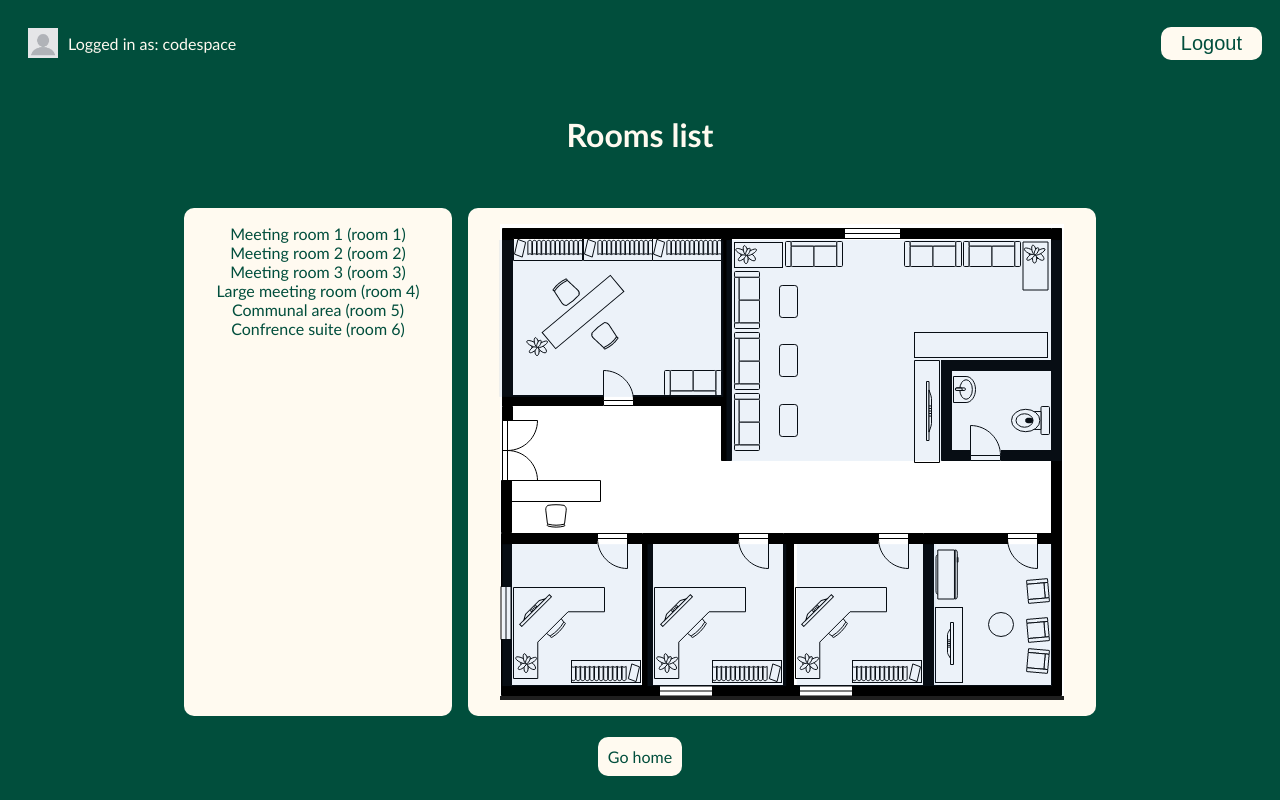
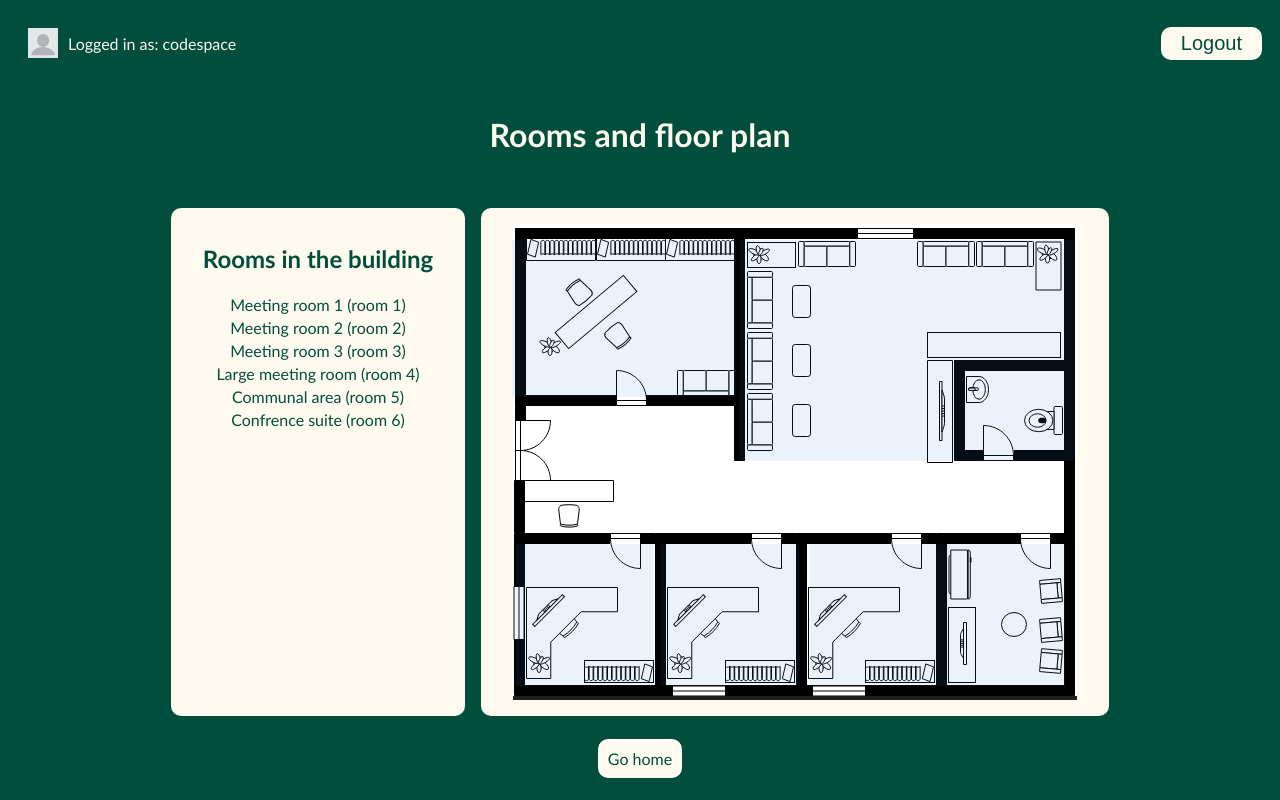
Before and after one commit to Erikabuckley/django-skills, a Django app: page /meetings/rooms in a window 1280 px wide. Run offline with Django 5.2, Linux system fonts and the light colour scheme; a user stored in the database is signed in; data comes from the database, SQL or seed files in the repository; both versions use the stored data as it was after the commit.

Commit message:
Split up files for consitencty

```diff
--- a/meeting_planner/templates/base.html
+++ b/meeting_planner/templates/base.html
@@ -5,10 +5,10 @@
     <meta charset="UTF-8">
     <title>{% block title %}{% endblock %}</Title>
     <link rel="stylesheet" href="{% static 'website/style.css' %}">
-    <script defer src="{% static 'website/script.js' %}"></script>
     <link rel="icon" type="image/x-icon" href="{% static 'website/icon.png' %}">
 </head>
 
+{% block extra_scripts %}{% endblock %}
 <body>
     <div class="login">
         {% if user.is_authenticated %}
--- a/meeting_planner/templates/meetings/rooms.html
+++ b/meeting_planner/templates/meetings/rooms.html
@@ -1,14 +1,20 @@
 {% extends "base.html" %}
 {% load static %}
 
+{% block extra_scripts %}
+    <script defer src="{% static 'website/rooms.js' %}"></script>
+    <link rel="stylesheet" href="{% static 'website/rooms.css' %}">
+{% endblock %}
 
 {% block title%}Rooms list{%endblock%}
 
 {% block content%}
-    <h1>Rooms list</h1>
+    <h1>Rooms and floor plan</h1>
+    <p id="selectedroom">Selected room</p>
 
     <div class="card">
         <div class="item rooms">
+            <h2>Rooms in the building</h2>
             {% for room in rooms %}
                 <p>{{room}}</p>
             {% endfor %}
@@ -19,30 +25,12 @@
                 class="floorplan-overlay"
                 viewBox="0 0 564 476"
                 xmlns="http://www.w3.org/2000/svg">
-
-                <a href="" title="room1">
-                    <rect class="room" x="20" y="300" width="130" height="133" />
-                </a>
-
-                <a href="" title="room2">
-                    <rect class="room" x="156" y="300" width="130" height="133" />
-                </a>
-
-                <a href="" title="room3">
-                    <rect class="room" x="296" y="300" width="130" height="133" />
-                </a>
-
-                <a href="" title="room4">
-                    <rect class="room" x="17" y="15" width="210" height="147" />
-                </a>
-
-                <a href="" title="room5">
-                    <rect class="room" x="230" y="15" width="314" height="207" />
-                </a>
-
-                <a href="" title="room6">
-                    <rect class="room" x="425" y="300" width="110" height="133" />
-                </a>
+                <rect class="room" id="Room 1" x="20" y="300" width="130" height="133" />
+                <rect class="room" id="Room 2" x="156" y="300" width="130" height="133" />
+                <rect class="room" id="Room 3" x="296" y="300" width="130" height="133" />
+                <rect class="room" id="Room 4" x="17" y="15" width="210" height="147" />
+                <rect class="room" id="Room 5" x="230" y="15" width="314" height="207" />
+                <rect class="room" id="Room 6" x="425" y="300" width="110" height="133" />
             </svg>
         </div>
     </div>
--- a/meeting_planner/templates/registration/login.html
+++ b/meeting_planner/templates/registration/login.html
@@ -1,4 +1,9 @@
 {% extends "base.html" %}
+{% load static %}
+
+{% block extra_scripts %}
+    <link rel="stylesheet" href="{% static 'website/auth.css' %}">
+{% endblock %}
 
 {% block content%}
 
--- a/meeting_planner/templates/registration/signup.html
+++ b/meeting_planner/templates/registration/signup.html
@@ -1,4 +1,9 @@
 {% extends "base.html" %}
+{% load static %}
+
+{% block extra_scripts %}
+    <link rel="stylesheet" href="{% static 'website/auth.css' %}">
+{% endblock %}
 
 {% block content%}
 
--- /dev/null
+++ b/meeting_planner/website/static/website/rooms.css
@@ -0,0 +1,41 @@
+/*############################roomss######################*/
+.floorplan{
+    position:relative;
+    width: 100%;
+}
+#floorplan{
+    display: block;
+    width: 100%;
+    height: auto;
+}
+
+.floorplan-overlay {
+    position: absolute;
+    width: 100%;
+    height: 100%;
+    display: block;
+}
+
+.room {
+    fill: rgba(70, 131, 193, 0.1);
+    transition: fill 0.2s ease;
+    cursor: pointer;
+}
+
+.room:hover {
+    fill: rgba(3, 3, 3, 0.1);
+}
+
+.rooms h2{
+    width: max-content;
+}
+
+#selectedroom {
+    position: fixed;
+    display: none;
+    pointer-events: none;
+    z-index: 1;
+    background-color: var(--main);
+    padding: 1rem;
+    border-radius: 10px;
+}
--- /dev/null
+++ b/meeting_planner/website/static/website/rooms.js
@@ -0,0 +1,25 @@
+text = document.getElementById("selectedroom");
+
+document.querySelectorAll(".room").forEach((room) => {
+    room.addEventListener("mouseover", (event) => {
+        const id = event.currentTarget.id;
+        text.textContent = `Current room is: ${id}`;
+
+    });
+});
+
+document.querySelectorAll(".room").forEach((room) => {
+    room.addEventListener("mouseenter", () => {
+        text.style.display = "block";
+        text.textContent = room.id;
+    });
+
+    room.addEventListener("mouseleave", () => {
+        text.style.display = "none";
+    });
+});
+
+document.addEventListener("mousemove", (event) => {
+    text.style.left = `${event.clientX + 15}px`;
+    text.style.top = `${event.clientY - 15}px`;
+});
--- a/meeting_planner/website/static/website/style.css
+++ b/meeting_planner/website/static/website/style.css
@@ -37,6 +37,7 @@ a{
 
 p{
     margin: 0;
+    padding: 2px;
 }
 input{
     border: none;
--- a/meeting_planner/website/static/website/script.js
+++ b/meeting_planner/website/static/website/welcome.js
@@ -99,3 +99,15 @@ function getTempColour(temp) {
 
     return `rgb(${r}, ${g}, ${b})`;
 }
+
+
+text = document.getElementById("selectedroom");
+
+document.querySelectorAll(".room").forEach((room) => {
+    room.addEventListener("mouseover", (event) => {
+        const id = event.currentTarget.id;
+        console.log
+        text.textContent = `Current room is" ${id}`;
+
+    });
+});
```
Also changed, not shown: other parts of meeting_planner/website/static/website/style.css (+0 -80 lines), meeting_planner/templates/website/welcome.html (+36 -6 lines), meeting_planner/website/static/website/auth.css (added, +15 -0 lines), meeting_planner/website/static/website/welcome.css (added, +31 -0 lines), meeting_planner/db.sqlite3, meeting_planner/website/static/website/plan.png (added).
